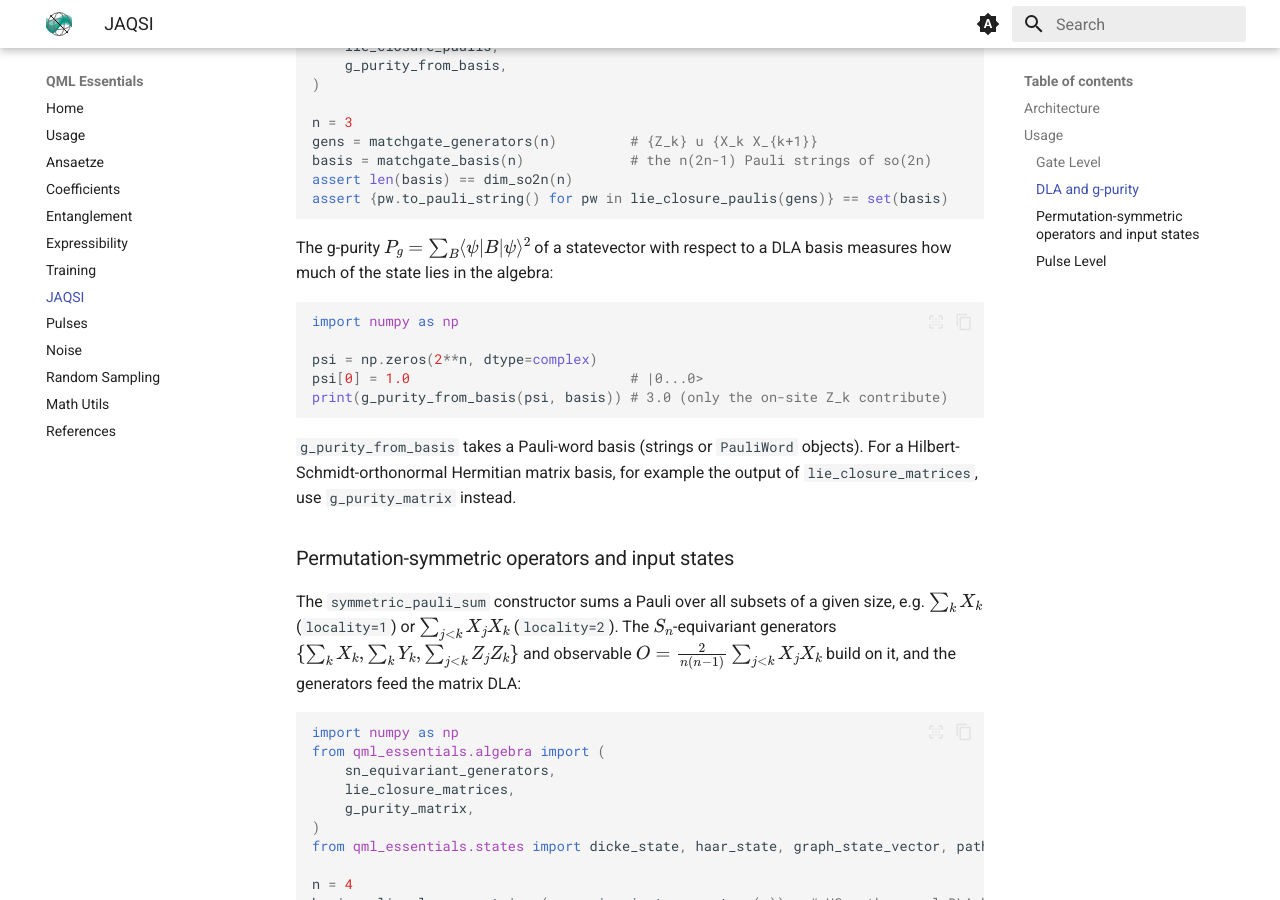
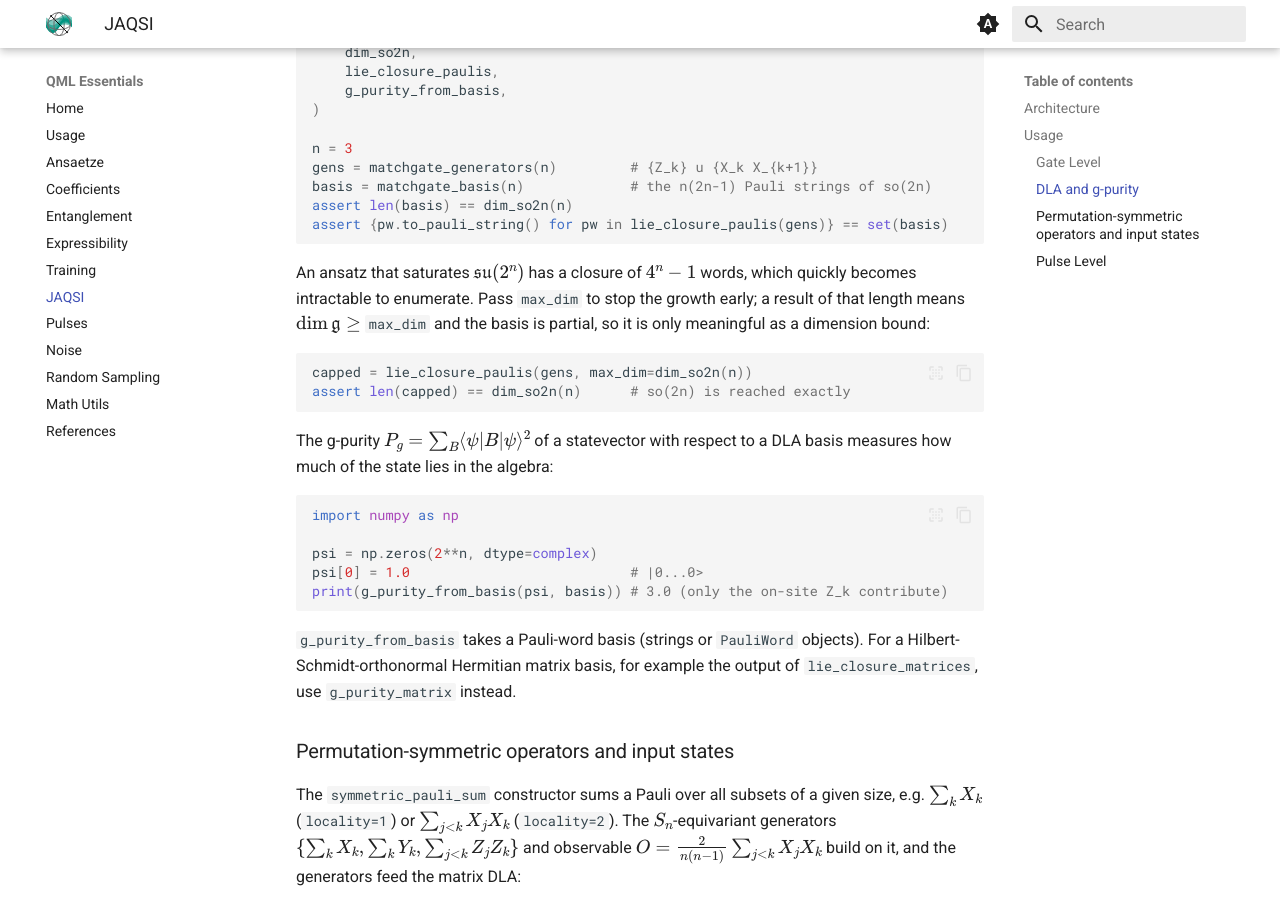
Before and after one commit to cirKITers/qml-essentials, an MkDocs documentation site: the page built from docs/jaqsi.md, in a window 1280 px wide and 900 px high, scrolled down 5746 px. Built offline with MkDocs 1.6.1 and Material for MkDocs 9.7.7, drawn with Linux system fonts in a browser that asks for light colours; some of the changed text lies outside the part shown.

Commit message:
max_dim doc
Signed-off-by: Melvin Strobl <lc3267@kit.edu>

````diff
--- a/docs/jaqsi.md
+++ b/docs/jaqsi.md
@@ -33,7 +33,7 @@ Together they form a pipeline that turns a circuit function into a measurement r
 - `memory.py` : memory accounting. Pure helpers that estimate the peak memory of a batched run and, when it would not fit in available RAM, split the batch into chunks that do (`estimate_peak_bytes`, `compute_chunk_size`, `execute_chunked`). `Script` calls these to drive its memory-aware `vmap` chunking.
 - `evolution.py` : Hamiltonian time-evolution. The `Evolution` class builds gates that evolve a (parametrized) Hamiltonian in time, either analytically (`exp(-i t H)` for a static `H`) or by solving the Schrödinger equation with an adaptive `diffrax` solver or a fixed-step Magnus integrator. This module backs the pulse-level simulation.
 - `jaqsi.py` : the entry-point module. Exposes `Script` for circuit building, the `Hamiltonian` factory for time-evolution sources, and a few pulse/gate-independent quantum-info helpers (`partial_trace`, `marginalize_probs`, `build_parity_observable`). Time evolution is invoked as a method on the Hamiltonian object (`hamiltonian.evolve(...)`); the `Evolution` engine is re-exported here for solver configuration (`Evolution.set_solver_defaults`).
-- `algebra.py` : a companion module for dynamical Lie algebra (DLA) and trainability analysis, layered on `operations.py` rather than part of the simulate-measure pipeline. It builds DLAs from generators (`lie_closure_paulis`, `lie_closure_matrices`), constructs the matchgate algebra $\mathfrak{so}(2n)$ (`matchgate_generators`, `matchgate_basis`, `dim_so2n`), computes the g-purity of a state against a DLA basis (`g_purity_from_basis`, `g_purity_matrix`), and provides the permutation-symmetric operators `symmetric_pauli_sum`, `sn_equivariant_generators` and `sn_equivariant_observable`.
+- `algebra.py` : a companion module for dynamical Lie algebra (DLA) and trainability analysis, layered on `operations.py` rather than part of the simulate-measure pipeline. It builds DLAs from generators (`lie_closure_paulis`, with an optional `max_dim` cap for closures that saturate $\mathfrak{su}(2^n)$, and `lie_closure_matrices`), constructs the matchgate algebra $\mathfrak{so}(2n)$ (`matchgate_generators`, `matchgate_basis`, `dim_so2n`), computes the g-purity of a state against a DLA basis (`g_purity_from_basis`, `g_purity_matrix`), and provides the permutation-symmetric operators `symmetric_pauli_sum`, `sn_equivariant_generators` and `sn_equivariant_observable`.
 - `states.py` : state-preparation utilities returning dense statevectors of shape $(2^n,)$ (qubit 0 leftmost): the Dicke state (`dicke_state`), Haar-random states (`haar_state`) and graph states (`graph_state_vector` with the edge-set constructors `matching_edges`, `path_edges`, `complete_edges`). The arrays feed `Script.execute(initial_state=...)` and the `g_purity_*` helpers directly.
 
 A call to `Script.execute(...)` then runs four stages:
@@ -179,6 +179,14 @@ gens = matchgate_generators(n)         # {Z_k} u {X_k X_{k+1}}
 basis = matchgate_basis(n)             # the n(2n-1) Pauli strings of so(2n)
 assert len(basis) == dim_so2n(n)
 assert {pw.to_pauli_string() for pw in lie_closure_paulis(gens)} == set(basis)
+```
+
+An ansatz that saturates $\mathfrak{su}(2^n)$ has a closure of $4^n - 1$ words, which quickly becomes intractable to enumerate.
+Pass `max_dim` to stop the growth early; a result of that length means $\dim \mathfrak{g} \geq$ `max_dim` and the basis is partial, so it is only meaningful as a dimension bound:
+
+```python
+capped = lie_closure_paulis(gens, max_dim=dim_so2n(n))
+assert len(capped) == dim_so2n(n)      # so(2n) is reached exactly
 ```
 
 The g-purity $P_g = \sum_B \langle\psi\lvert B\rvert\psi\rangle^2$ of a statevector with respect to a DLA basis measures how much of the state lies in the algebra:
````
